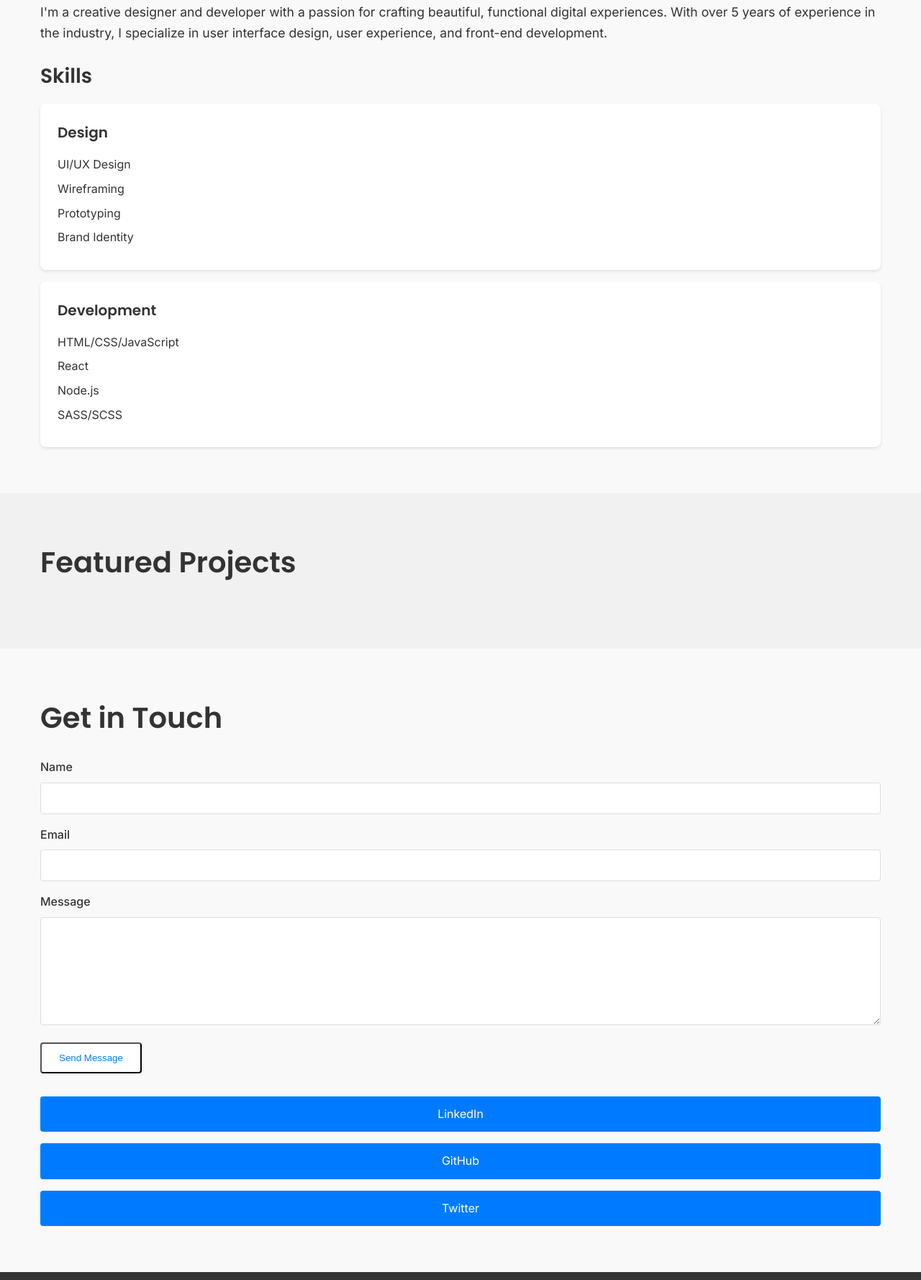
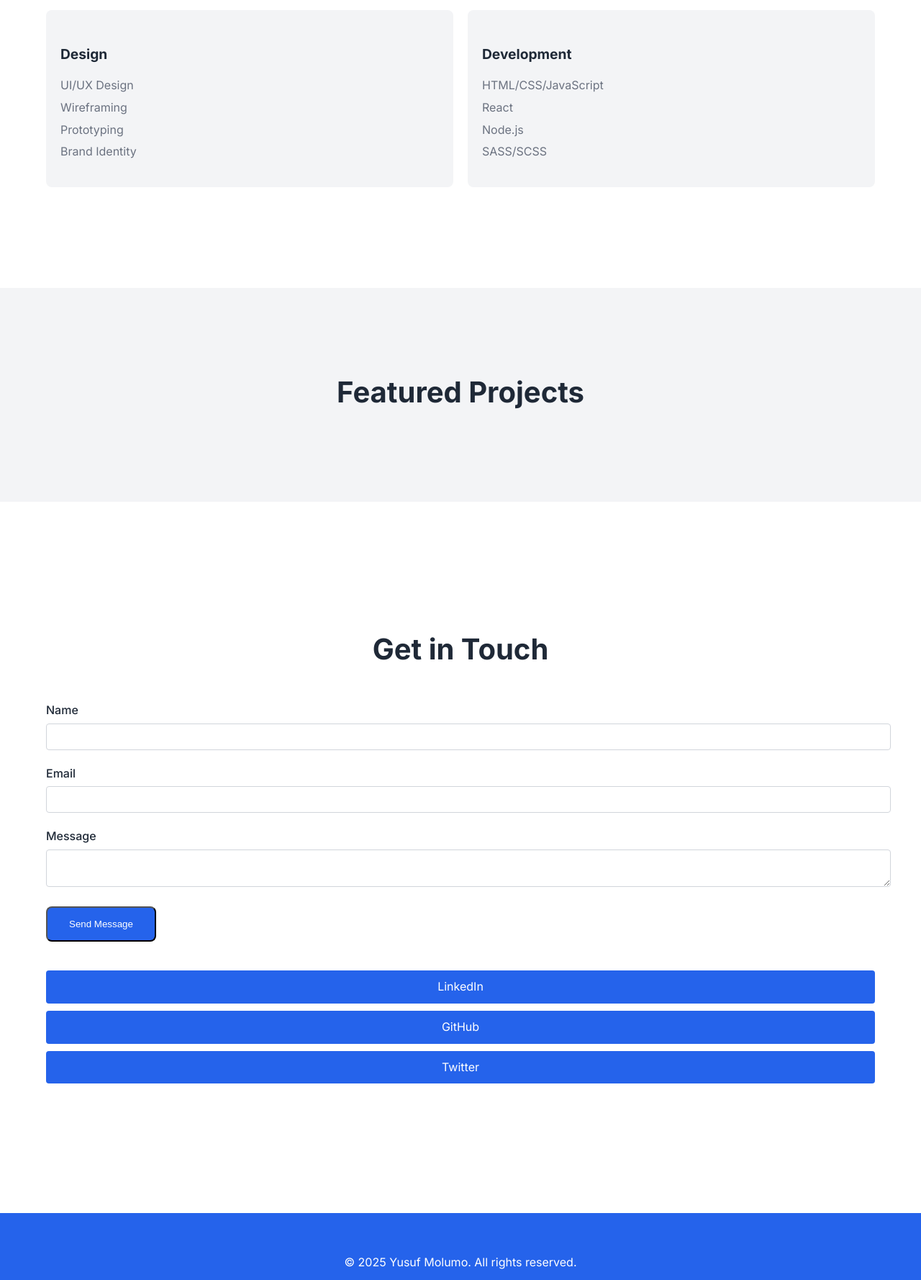
Before and after one commit to yusufmolumo/week-4-guided-learning-activity-sass, a website: page index.html in a window 1280 px wide. Shown: the part 1019-2797 px from the top of the page at 72% size. Drawn offline with Linux system fonts and the light colour scheme.

Commit message:
updatess

```diff
--- a/css/main.css
+++ b/css/main.css
@@ -1,101 +1,61 @@
-/* General Reset */
-* {
-  margin: 0;
-  padding: 0;
-  box-sizing: border-box;
+/* css/main.css */
+body {
+  font-family: 'Inter', sans-serif;
+  color: #1f2937; /* Dark text */
+  background-color: #ffffff; /* Light background */
+  margin: 0; /* Remove default margins */
+  line-height: 1.6; /* Improved readability */
 }
 
-/* Typography */
-body {
-  font-family: 'Inter', sans-serif;
-  line-height: 1.6;
-  color: #333;
-  background-color: #f9f9f9;
+.container {
+  width: 90%; /* Responsive width */
+  max-width: 1200px;
+  margin: 0 auto;
+  padding: 20px;
 }
 
-h1, h2, h3, h4 {
-  font-family: 'Poppins', sans-serif;
-  font-weight: 600;
+header {
+  background-color: #2563eb; /* Primary color */
+  color: white;
+  padding: 20px 0;
 }
 
-h1 {
-  font-size: 3rem;
-  margin-bottom: 1rem;
-}
-
-h2 {
-  font-size: 2.5rem;
-  margin-bottom: 1.5rem;
-}
-
-h3 {
-  font-size: 1.75rem;
-  margin-bottom: 1rem;
-}
-
-h4 {
-  font-size: 1.25rem;
-  margin-bottom: 0.75rem;
-}
-
-p {
-  font-size: 1.1rem;
-  margin-bottom: 1.5rem;
-}
-
-/* Container */
-.container {
-  width: 100%;
-  max-width: 1200px;
-  margin: 0 auto;
-  padding: 0 1rem;
-}
-
-/* Header and Navigation */
-.header {
-  background-color: #fff;
-  box-shadow: 0 2px 4px rgba(0, 0, 0, 0.1);
-  position: sticky;
-  top: 0;
-  z-index: 1000;
-}
-
-.nav {
+nav {
   display: flex;
   justify-content: space-between;
   align-items: center;
-  padding: 1rem 0;
 }
 
 .nav__logo {
   font-size: 1.5rem;
-  font-weight: 700;
+  font-weight: bold;
   text-decoration: none;
-  color: #333;
+  color: white;
 }
 
 .nav__list {
+  list-style: none;
+  margin: 0;
+  padding: 0;
   display: flex;
-  list-style: none;
-  gap: 2rem;
 }
 
 .nav__link {
   text-decoration: none;
-  color: #333;
-  font-weight: 500;
-  transition: color 0.3s ease;
+  color: white;
+  margin-left: 20px;
+  transition: color 0.3s;
 }
 
 .nav__link:hover {
-  color: #007bff;
+  color: #60a5fa; /* Lighter primary color on hover */
 }
 
 .theme-toggle {
   background: none;
   border: none;
   cursor: pointer;
-  color: #333;
+  color: white;
 }
 
 .theme-toggle__icon {
@@ -103,192 +63,210 @@ p {
   height: 24px;
 }
 
-/* Hero Section */
+main {
+  padding: 40px 0;
+}
+
+section {
+  margin-bottom: 60px;
+}
+
+.section-title {
+  font-size: 2.5rem;
+  font-weight: bold;
+  text-align: center;
+  margin-bottom: 40px;
+}
+
 .hero {
-  display: flex;
-  flex-direction: column;
-  justify-content: center;
-  align-items: center;
-  min-height: 100vh;
   text-align: center;
-  background-color: #007bff;
-  color: #fff;
-  padding: 2rem 0;
+  padding: 80px 0;
+  background-color: #f3f4f6; /* Light surface color */
 }
 
 .hero__title {
-  font-size: 4rem;
-  margin-bottom: 1rem;
+  font-size: 3rem;
+  font-weight: bold;
+  margin-bottom: 20px;
 }
 
 .hero__subtitle {
-  font-size: 1.5rem;
-  max-width: 600px;
-  margin-bottom: 2rem;
+  font-size: 1.2rem;
+  color: #6b7280; /* Light text color */
+  margin-bottom: 40px;
 }
 
 .hero__cta {
   display: flex;
-  gap: 1rem;
+  justify-content: center;
+  gap: 20px;
 }
 
 .button {
-  padding: 0.75rem 1.5rem;
-  border-radius: 4px;
+  padding: 15px 30px;
+  border-radius: 8px;
+  font-weight: 500;
   text-decoration: none;
-  font-weight: 500;
-  transition: background-color 0.3s ease;
+  transition: background-color 0.3s;
 }
 
 .button--primary {
-  background-color: #fff;
-  color: #007bff;
+  background-color: #2563eb;
+  color: white;
 }
 
 .button--primary:hover {
-  background-color: #e6f0ff;
+  background-color: #1e40af; /* Darker primary color */
 }
 
 .button--secondary {
-  background-color: transparent;
-  border: 2px solid #fff;
-  color: #fff;
+  background-color: #10b981; /* Secondary color */
+  color: white;
 }
 
 .button--secondary:hover {
-  background-color: rgba(255, 255, 255, 0.1);
+  background-color: #0f766e; /* Darker secondary color */
 }
 
-/* About Section */
 .about {
-  padding: 4rem 0;
+  background-color: #ffffff;
+  padding: 60px 0;
 }
 
 .about__content {
-  display: grid;
-  gap: 2rem;
+  display: flex;
+  flex-wrap: wrap; /* Responsive wrapping */
+  gap: 40px;
+}
+
+.about__text {
+  flex: 1 1 50%; /* Takes up half the width on larger screens */
+}
+
+.skills {
+  flex: 1 1 50%;
 }
 
 .skills__grid {
-  display: grid;
-  gap: 1rem;
+  display: flex;
+  flex-wrap: wrap;
+  gap: 20px;
 }
 
 .skill-card {
-  background-color: #fff;
-  padding: 1.5rem;
+  flex: 1 1 45%; /* Two skill cards per row */
+  background-color: #f3f4f6;
+  padding: 20px;
+  border-radius: 8px;
+}
+
+.skill-card h4 {
+  font-size: 1.2rem;
+  margin-bottom: 10px;
+}
+
+.skill-card ul {
+  list-style: none;
+  padding: 0;
+}
+
+.skill-card li {
+  margin-bottom: 5px;
+  color: #6b7280;
+}
+
+.projects {
+  background-color: #f3f4f6;
+  padding: 60px 0;
+}
+
+.projects__grid {
+  display: grid;
+  grid-template-columns: repeat(auto-fit, minmax(300px, 1fr)); /* Responsive grid */
+  gap: 40px;
+}
+
+.project-card {
+  background-color: white;
+  padding: 20px;
   border-radius: 8px;
   box-shadow: 0 2px 4px rgba(0, 0, 0, 0.1);
 }
 
-.skill-card h4 {
-  margin-bottom: 1rem;
-}
-
-.skill-card ul {
-  list-style: none;
-}
-
-.skill-card li {
-  margin-bottom: 0.5rem;
-}
-
-/* Projects Section */
-.projects {
-  padding: 4rem 0;
-  background-color: #f1f1f1;
-}
-
-.projects__grid {
-  display: grid;
-  gap: 2rem;
-}
-
-.project-card {
-  background-color: #fff;
-  padding: 1.5rem;
-  border-radius: 8px;
-  box-shadow: 0 2px 4px rgba(0, 0, 0, 0.1);
-}
-
-.project-card__image {
+.project-card img {
   width: 100%;
   height: 200px;
   object-fit: cover;
   border-radius: 8px;
-  margin-bottom: 1rem;
+  margin-bottom: 10px;
 }
 
-.project-card__title {
-  margin-bottom: 0.5rem;
+.project-card h3 {
+  font-size: 1.1rem;
+  margin-bottom: 10px;
 }
 
-.project-card__description {
-  color: #666;
+.project-card p {
+  color: #6b7280;
 }
 
-/* Contact Section */
 .contact {
-  padding: 4rem 0;
+  background-color: #ffffff;
+  padding: 60px 0;
 }
 
 .contact__content {
-  display: grid;
-  gap: 2rem;
+  display: flex;
+  flex-wrap: wrap;
+  gap: 40px;
 }
 
-.contact-form .form-group {
-  margin-bottom: 1rem;
+.contact-form {
+  flex: 1 1 50%;
 }
 
-.contact-form label {
+.form-group {
+  margin-bottom: 20px;
+}
+
+.form-group label {
   display: block;
-  margin-bottom: 0.5rem;
+  margin-bottom: 5px;
   font-weight: 500;
 }
 
-.contact-form input,
-.contact-form textarea {
+.form-group input,
+.form-group textarea {
   width: 100%;
-  padding: 0.75rem;
-  border: 1px solid #ddd;
+  padding: 10px;
+  border: 1px solid #d1d5db; /* Light gray border */
   border-radius: 4px;
-  font-size: 1rem;
-}
-
-.contact-form textarea {
-  min-height: 150px;
-  resize: vertical;
 }
 
 .social-links {
+  flex: 1 1 50%;
   display: flex;
   flex-direction: column;
-  gap: 1rem;
+  gap: 10px;
 }
 
-.social-link {
+.social-links a {
+  background-color: #2563eb;
+  color: white;
+  padding: 10px;
   text-align: center;
   text-decoration: none;
-  padding: 0.75rem 1.5rem;
   border-radius: 4px;
-  background-color: #007bff;
-  color: #fff;
-  transition: background-color 0.3s ease;
+  transition: background-color 0.3s;
 }
 
-.social-link:hover {
-  background-color: #0056b3;
+.social-links a:hover {
+  background-color: #1e40af;
 }
 
-/* Footer */
-.footer {
-  padding: 2rem 0;
-  background-color: #333;
-  color: #fff;
+footer {
+  background-color: #2563eb;
+  color: white;
   text-align: center;
+  padding: 20px 0;
 }
-
-.footer p {
-  margin: 0;
-}
--- a/index.html
+++ b/index.html
@@ -103,9 +103,9 @@
                         <button type="submit" class="button button--primary">Send Message</button>
                     </form>
                     <div class="social-links">
-                        <a href="#" class="social-link">LinkedIn</a>
-                        <a href="#" class="social-link">GitHub</a>
-                        <a href="#" class="social-link">Twitter</a>
+                        <a href="https://www.linkedin.com/in/yusufmolumo/" class="social-link">LinkedIn</a>
+                        <a href="https://github.com/yusufmolumo" class="social-link">GitHub</a>
+                        <a href="https://x.com/MolumoYk" class="social-link">Twitter</a>
                     </div>
                 </div>
             </div>
@@ -114,7 +114,7 @@
 
     <footer class="footer">
         <div class="container">
-            <p>&copy; 2025 Jane Doe. All rights reserved.</p>
+            <p>&copy; 2025 Yusuf Molumo. All rights reserved.</p>
         </div>
     </footer>
 
```
